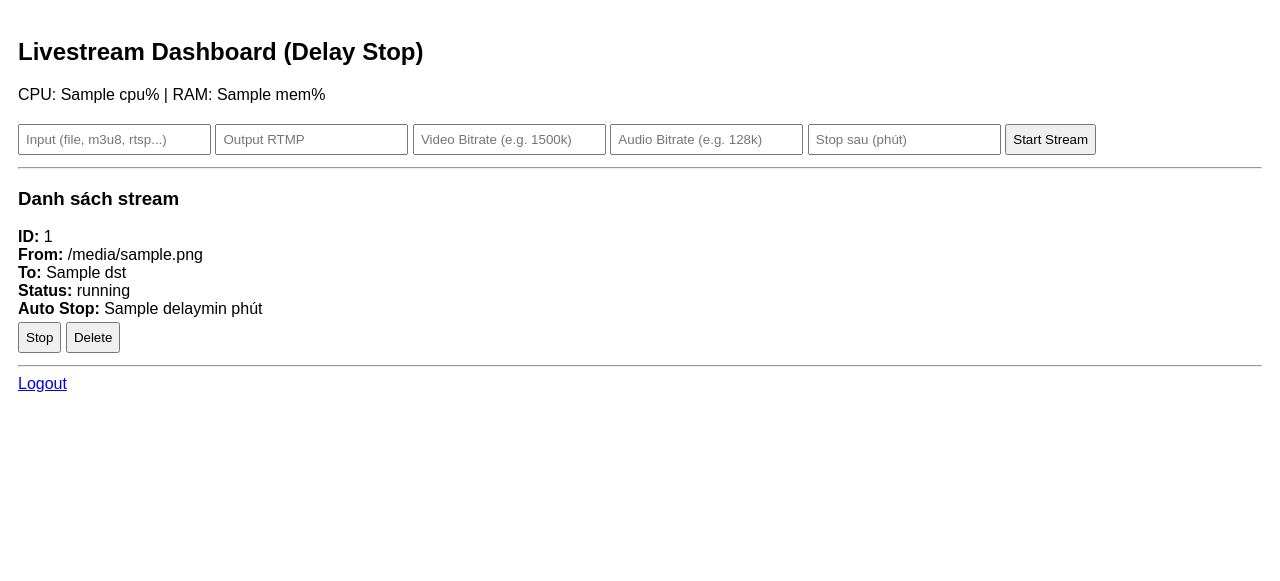
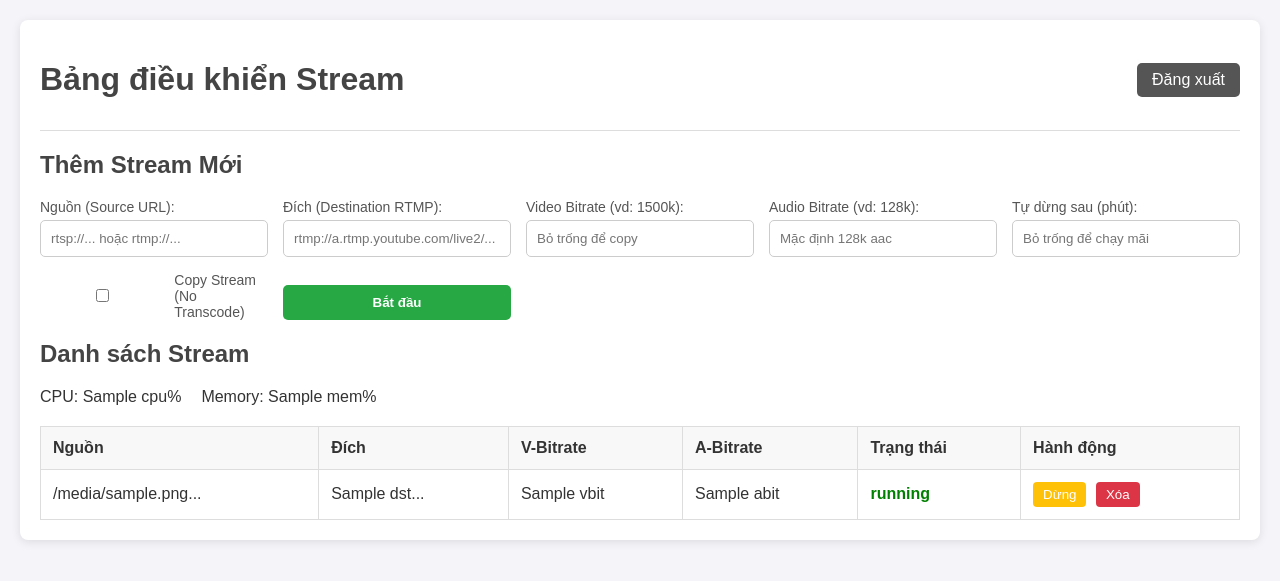
Before and after one commit to hatndg/iptv-streaming, a Flask app: template templates/index.html in a window 1280 px wide. Shown: the top 581 px of the page. Run offline with Flask 3, Linux system fonts and the light colour scheme; the template is opened without the code that fills it: most values are stand-ins (such as "Sample title", 1, 10 or a date in 2020).

Commit message:
cập nhật checkboxes copy feed

```diff
--- a/templates/index.html
+++ b/templates/index.html
@@ -1,45 +1,136 @@
-<!doctype html>
-<html><head>
-  <meta name="viewport" content="width=device-width, initial-scale=1">
-  <title>Delay Stop Stream</title>
+<!DOCTYPE html>
+<html lang="vi">
+<head>
+    <meta charset="UTF-8">
+    <meta name="viewport" content="width=device-width, initial-scale=1.0">
+    <title>Stream Dashboard</title>
     <style>
-    body{font-family:sans-serif;padding:10px}
-    input,button{width:100%;margin:4px 0;padding:6px}
-    table{width:100%;font-size:14px;border-collapse:collapse}
-    td,th{border:1px solid #ccc;padding:5px}
-    @media(min-width:600px){input,button{width:auto;display:inline-block}}
+        body { font-family: Arial, sans-serif; margin: 20px; background-color: #f4f4f9; color: #333; }
+        .container { max-width: 1200px; margin: auto; background: white; padding: 20px; border-radius: 8px; box-shadow: 0 2px 10px rgba(0,0,0,0.1); }
+        h1, h2 { color: #444; }
+        .header { display: flex; justify-content: space-between; align-items: center; border-bottom: 1px solid #ddd; padding-bottom: 10px; margin-bottom: 20px;}
+        .header a { text-decoration: none; background-color: #555; color: white; padding: 8px 15px; border-radius: 5px; }
+        .header a:hover { background-color: #e74c3c; }
+        table { width: 100%; border-collapse: collapse; margin-top: 20px; }
+        th, td { border: 1px solid #ddd; padding: 12px; text-align: left; }
+        th { background-color: #f8f8f8; }
+        .status-running { color: green; font-weight: bold; }
+        .status-stopped { color: red; font-weight: bold; }
+        .form-grid { display: grid; grid-template-columns: repeat(auto-fit, minmax(200px, 1fr)); gap: 15px; align-items: end; }
+        .form-grid input, .form-grid button { padding: 10px; border-radius: 5px; border: 1px solid #ccc; width: 100%; box-sizing: border-box; }
+        .form-grid button { background-color: #28a745; color: white; cursor: pointer; border: none; font-weight: bold; }
+        .form-grid button:hover { background-color: #218838; }
+        .form-group { display: flex; flex-direction: column; }
+        .form-group label { margin-bottom: 5px; font-size: 14px; color: #555; }
+        .action-buttons form { display: inline-block; }
+        .action-buttons button { padding: 5px 10px; margin-right: 5px; border-radius: 4px; border: none; cursor: pointer; color: white; }
+        .btn-stop { background-color: #ffc107; }
+        .btn-delete { background-color: #dc3545; }
+        .stats { display: flex; gap: 20px; margin-top: 10px; }
     </style>
-</head><body>
-<h2>Livestream Dashboard (Delay Stop)</h2>
-<p>CPU: {{cpu}}% | RAM: {{mem}}%</p>
+</head>
+<body>
+    <div class="container">
+        <div class="header">
+            <h1>Bảng điều khiển Stream</h1>
+            <a href="/logout">Đăng xuất</a>
+        </div>
+
+        <h2>Thêm Stream Mới</h2>
         <form method="POST">
             <input type="hidden" name="action" value="start">
-  <input name="src" placeholder="Input (file, m3u8, rtsp...)" required>
-  <input name="dst" placeholder="Output RTMP" required>
-  <input name="vbit" placeholder="Video Bitrate (e.g. 1500k)">
-  <input name="abit" placeholder="Audio Bitrate (e.g. 128k)">
-  <input name="delaymin" placeholder="Stop sau (phút)">
-  <button>Start Stream</button>
-</form><hr>
-<h3>Danh sách stream</h3>
-{% for sid, s in streams.items() %}
-<div>
-  <b>ID:</b> {{sid}}<br>
-  <b>From:</b> {{s.src}}<br>
-  <b>To:</b> {{s.dst}}<br>
-  <b>Status:</b> {{s.status}}<br>
-  <b>Auto Stop:</b> {{s.delaymin or 'Không'}} phút<br>
-  <form method="POST" style="display:inline">
+            <div class="form-grid">
+                <div class="form-group">
+                    <label for="src">Nguồn (Source URL):</label>
+                    <input type="text" id="src" name="src" placeholder="rtsp://... hoặc rtmp://..." required>
+                </div>
+                <div class="form-group">
+                    <label for="dst">Đích (Destination RTMP):</label>
+                    <input type="text" id="dst" name="dst" placeholder="rtmp://a.rtmp.youtube.com/live2/..." required>
+                </div>
+                <div class="form-group">
+                    <label for="vbit">Video Bitrate (vd: 1500k):</label>
+                    <input type="text" id="vbit" name="vbit" placeholder="Bỏ trống để copy">
+                </div>
+                <div class="form-group">
+                    <label for="abit">Audio Bitrate (vd: 128k):</label>
+                    <input type="text" id="abit" name="abit" placeholder="Mặc định 128k aac">
+                </div>
+                <div class="form-group">
+                    <label for="delaymin">Tự dừng sau (phút):</label>
+                    <input type="number" id="delaymin" name="delaymin" min="1" placeholder="Bỏ trống để chạy mãi">
+                </div>
+                <div class="form-group" style="flex-direction: row; align-items: center; gap: 10px;">
+                    <!-- Checkbox mới cho chế độ copy -->
+                    <input type="checkbox" id="stream_copy" name="stream_copy" onchange="toggleBitrateInputs()">
+                    <label for="stream_copy" style="margin-bottom: 0;">Copy Stream (No Transcode)</label>
+                </div>
+                <button type="submit">Bắt đầu</button>
+            </div>
+        </form>
+
+        <h2>Danh sách Stream</h2>
+        <div class="stats">
+            <span>CPU: {{ cpu }}%</span>
+            <span>Memory: {{ mem }}%</span>
+        </div>
+        <table>
+            <thead>
+                <tr>
+                    <th>Nguồn</th>
+                    <th>Đích</th>
+                    <th>V-Bitrate</th>
+                    <th>A-Bitrate</th>
+                    <th>Trạng thái</th>
+                    <th>Hành động</th>
+                </tr>
+            </thead>
+            <tbody>
+                {% for sid, stream in streams.items() %}
+                <tr>
+                    <td title="{{ stream.src }}">{{ stream.src[:40] }}...</td>
+                    <td title="{{ stream.dst }}">{{ stream.dst[:40] }}...</td>
+                    <td>{{ stream.vbit or 'N/A' }}</td>
+                    <td>{{ stream.abit or 'N/A' }}</td>
+                    <td>
+                        <span class="status-{{ stream.status }}">{{ stream.status }}</span>
+                    </td>
+                    <td class="action-buttons">
+                        {% if stream.status == 'running' %}
+                        <form method="POST" style="display:inline;">
                             <input type="hidden" name="action" value="stop">
-    <input type="hidden" name="stream_id" value="{{sid}}">
-    <button>Stop</button>
+                            <input type="hidden" name="stream_id" value="{{ sid }}">
+                            <button type="submit" class="btn-stop">Dừng</button>
                         </form>
-  <form method="POST" style="display:inline">
+                        {% endif %}
+                        <form method="POST" style="display:inline;">
                             <input type="hidden" name="action" value="delete">
-    <input type="hidden" name="stream_id" value="{{sid}}">
-    <button>Delete</button>
-  </form><hr>
+                            <input type="hidden" name="stream_id" value="{{ sid }}">
+                            <button type="submit" class="btn-delete">Xóa</button>
+                        </form>
+                    </td>
+                </tr>
+                {% endfor %}
+            </tbody>
+        </table>
     </div>
-{% endfor %}
-<a href="/logout">Logout</a>
-</body></html>
+
+    <script>
+        // JavaScript để vô hiệu hóa ô bitrate khi chọn "Copy Stream"
+        function toggleBitrateInputs() {
+            var isChecked = document.getElementById('stream_copy').checked;
+            document.getElementById('vbit').disabled = isChecked;
+            document.getElementById('abit').disabled = isChecked;
+            if (isChecked) {
+                document.getElementById('vbit').value = '';
+                document.getElementById('abit').value = '';
+                document.getElementById('vbit').placeholder = 'Đã vô hiệu hóa';
+                document.getElementById('abit').placeholder = 'Đã vô hiệu hóa';
+            } else {
+                document.getElementById('vbit').placeholder = 'Bỏ trống để copy';
+                document.getElementById('abit').placeholder = 'Mặc định 128k aac';
+            }
+        }
+    </script>
+</body>
+</html>
```
Lines whose indentation alone changed are shown as unchanged.
